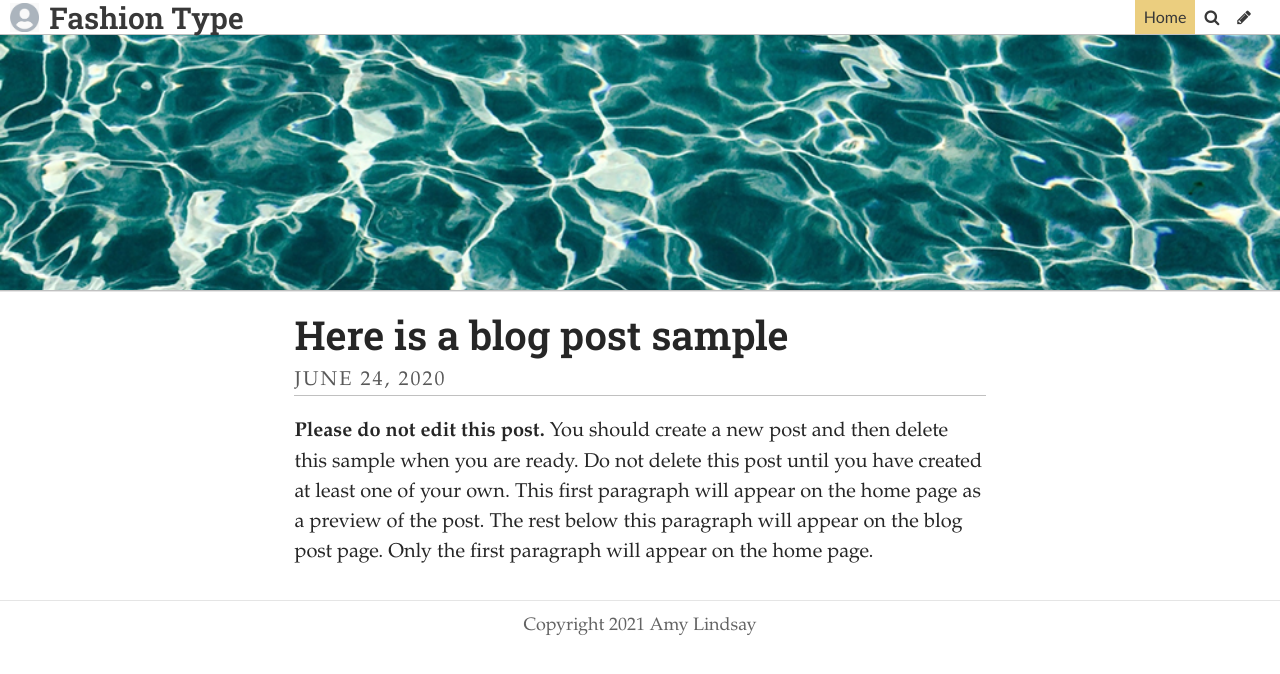
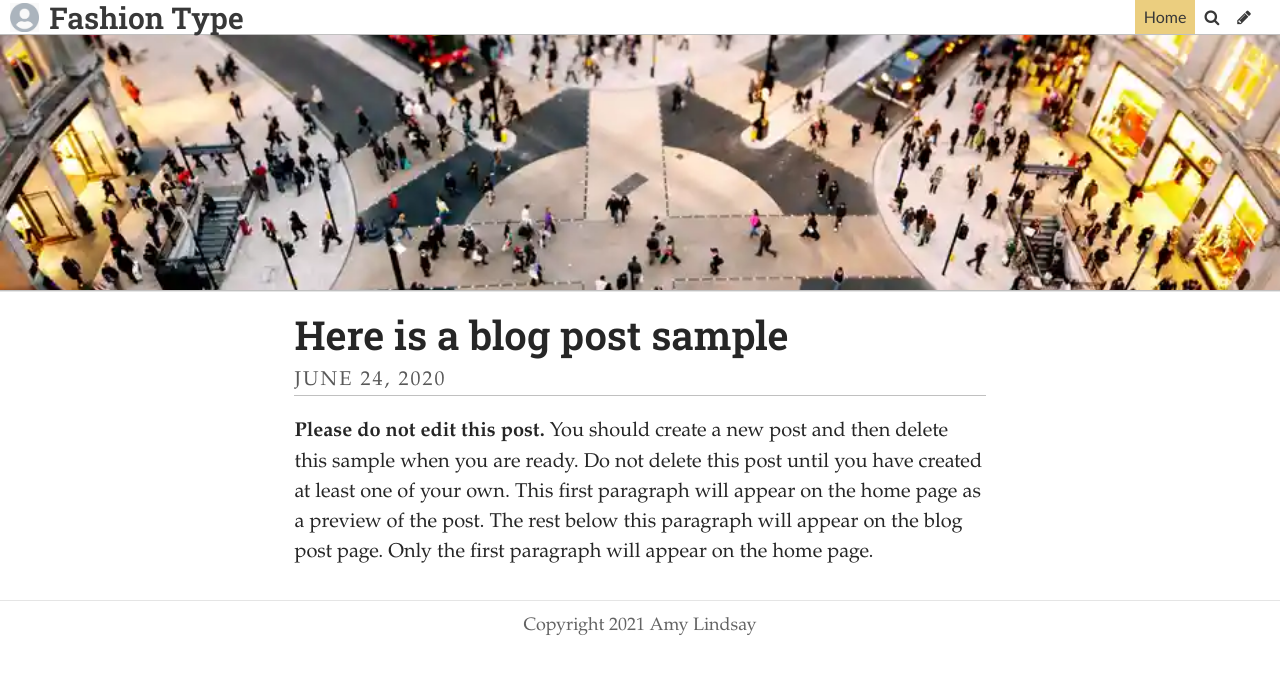
Before and after one commit to AmyLindsay1/TypographicDesign, a Jekyll site: the page built from index.html, in a window 1280 px wide. Shown: the top 674 px of the page. Built offline with Jekyll 4.4.1, drawn with Linux system fonts in a browser that asks for light colours; some web fonts are replaced; the list of posts is cut into pages by our own code.

Commit message:
Update Settings “general”

```diff
--- a/_data/settings.yml
+++ b/_data/settings.yml
@@ -1,7 +1,7 @@
 title: Fashion Type
 description: "How Fashion Brands use type "
 footer_text: Copyright 2021 Amy Lindsay
-header_feature_image: ../uploads/placeholder3.jpg
+header_feature_image: ../uploads/5616.webp
 header_text: ""
 header_text_color: "#ffffff"
 bannerheight: 20vmax
```
Also changed, not shown: uploads/5616.webp (added).
